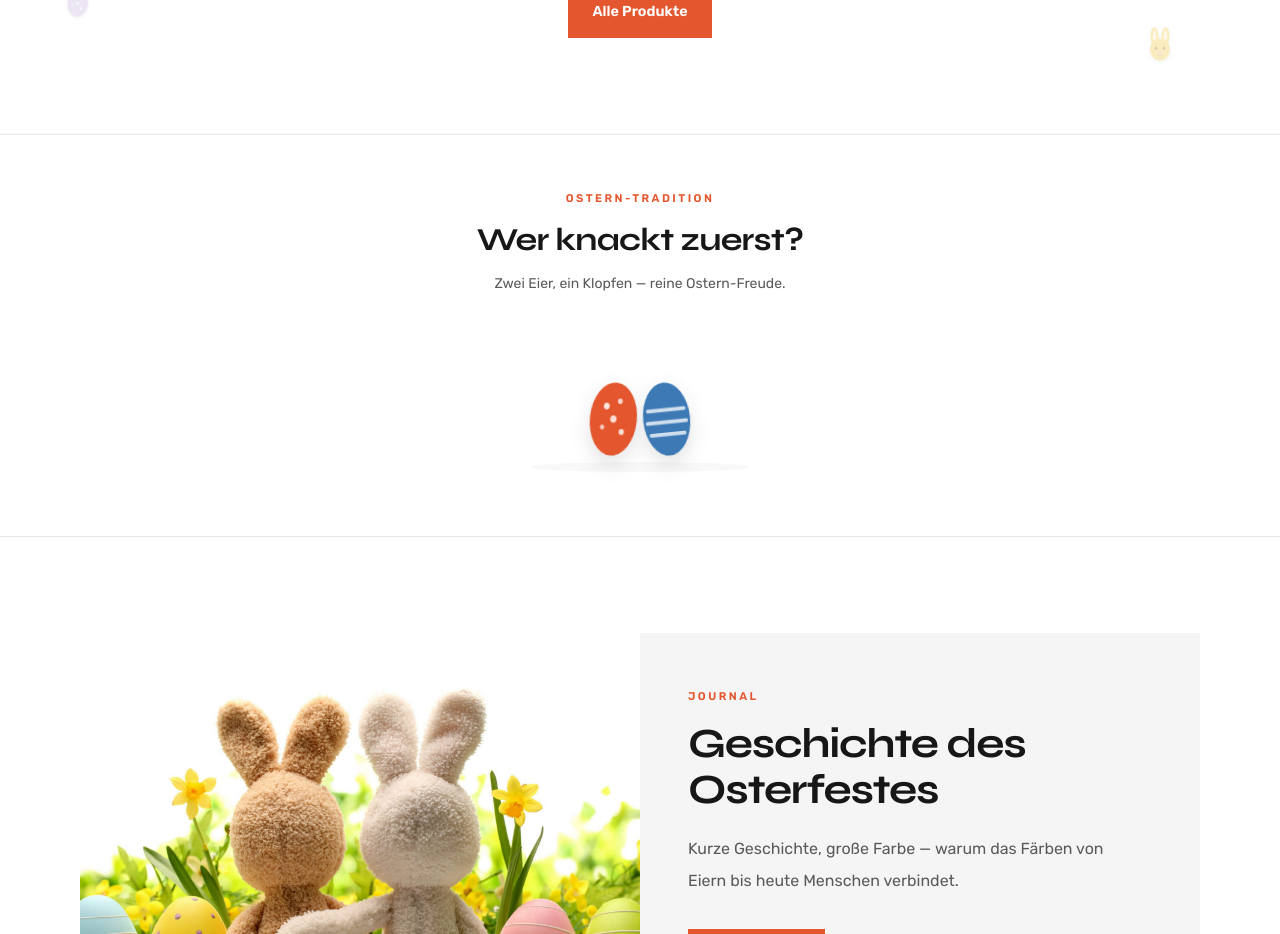
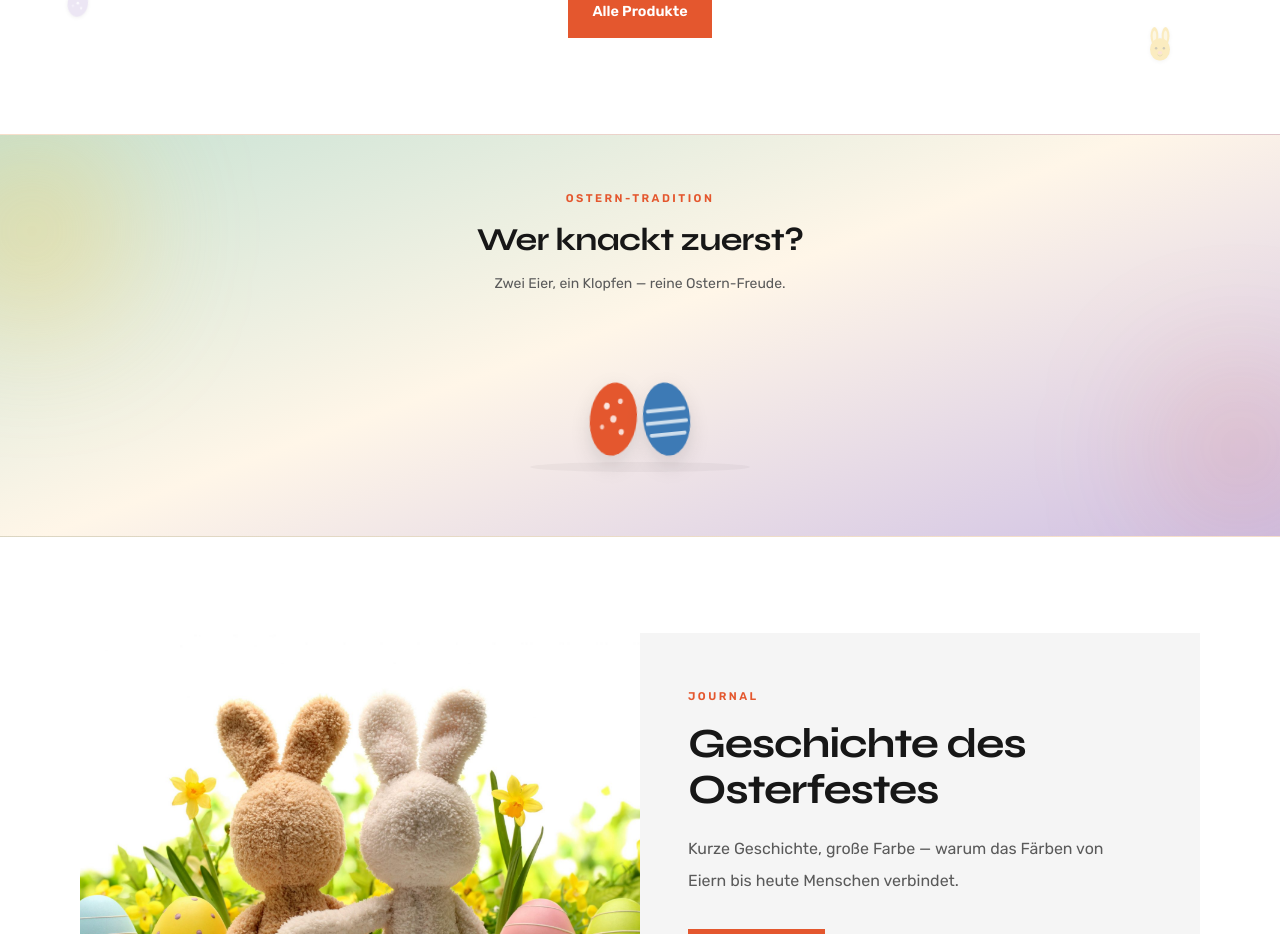
Before and after one commit to AdemTsranchaliev/metma-de, a Next.js app: page / in a window 1280 px wide. Shown: the part 2793-3727 px from the top of the page. Built offline with nearby package versions, Linux system fonts and the light colour scheme.

Commit message:
Give EggKnock a pastel Easter background.

```diff
--- a/src/components/easter/EggKnock.tsx
+++ b/src/components/easter/EggKnock.tsx
@@ -5,9 +5,18 @@ export function EggKnock() {
   return (
     <section
       aria-label="Ostereier klopfen"
-      className="border-y border-[var(--metma-line)] bg-white py-12 md:py-14"
+      className="relative overflow-hidden border-y border-[var(--metma-peach)]/50 bg-[linear-gradient(160deg,var(--metma-mint)_0%,#fff6e8_48%,var(--metma-lilac)_100%)] py-12 md:py-14"
     >
-      <div className="container-metma flex flex-col items-center text-center">
+      <div
+        aria-hidden
+        className="pointer-events-none absolute -left-16 top-0 h-48 w-48 rounded-full bg-[var(--metma-butter)]/35 blur-3xl"
+      />
+      <div
+        aria-hidden
+        className="pointer-events-none absolute -right-12 bottom-0 h-44 w-44 rounded-full bg-[var(--metma-rose)]/15 blur-3xl"
+      />
+
+      <div className="container-metma relative z-[1] flex flex-col items-center text-center">
         <p className="eyebrow text-[var(--metma-rose)]">Ostern-Tradition</p>
         <h2 className="mt-2 font-display text-[clamp(1.45rem,3vw,2rem)] font-bold tracking-tight text-[var(--metma-ink)]">
           Wer knackt zuerst?
@@ -19,7 +28,7 @@ export function EggKnock() {
         <div className="egg-knock relative mt-9 h-32 w-full max-w-[260px] sm:mt-10 sm:h-36 sm:max-w-[300px]">
           <div
             aria-hidden
-            className="egg-knock-ground absolute inset-x-10 bottom-2 h-2.5 rounded-[100%] bg-[var(--metma-ink)]/8"
+            className="egg-knock-ground absolute inset-x-10 bottom-2 h-2.5 rounded-[100%] bg-[var(--metma-ink)]/10"
           />
           <span aria-hidden className="egg-knock-spark" />
 
```
